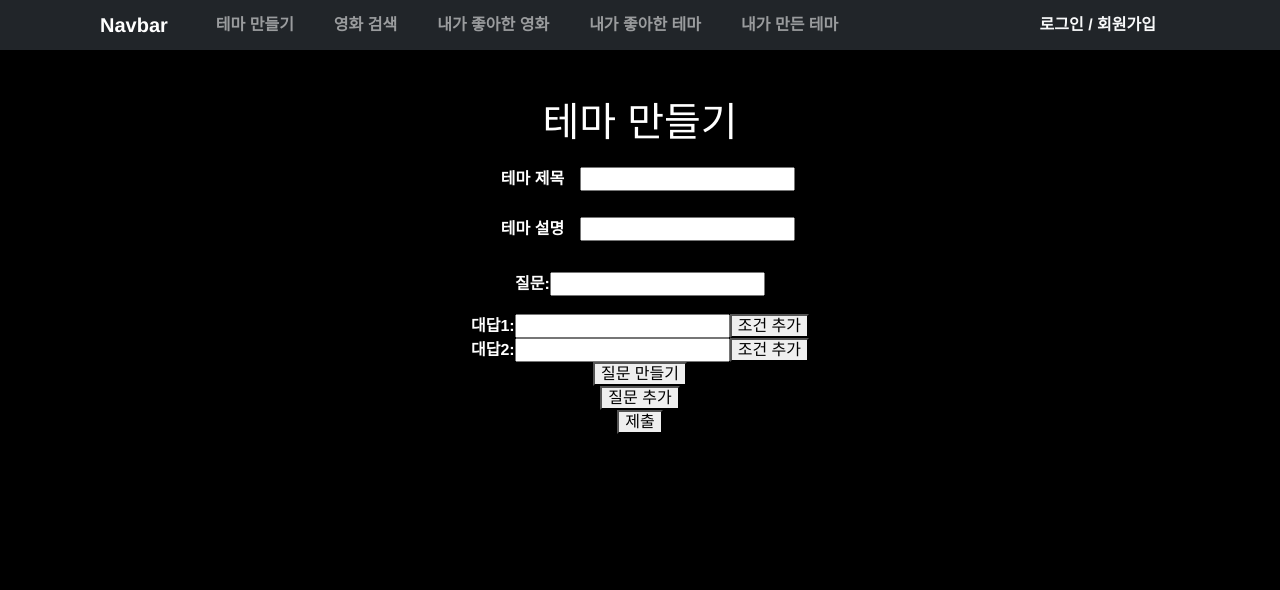
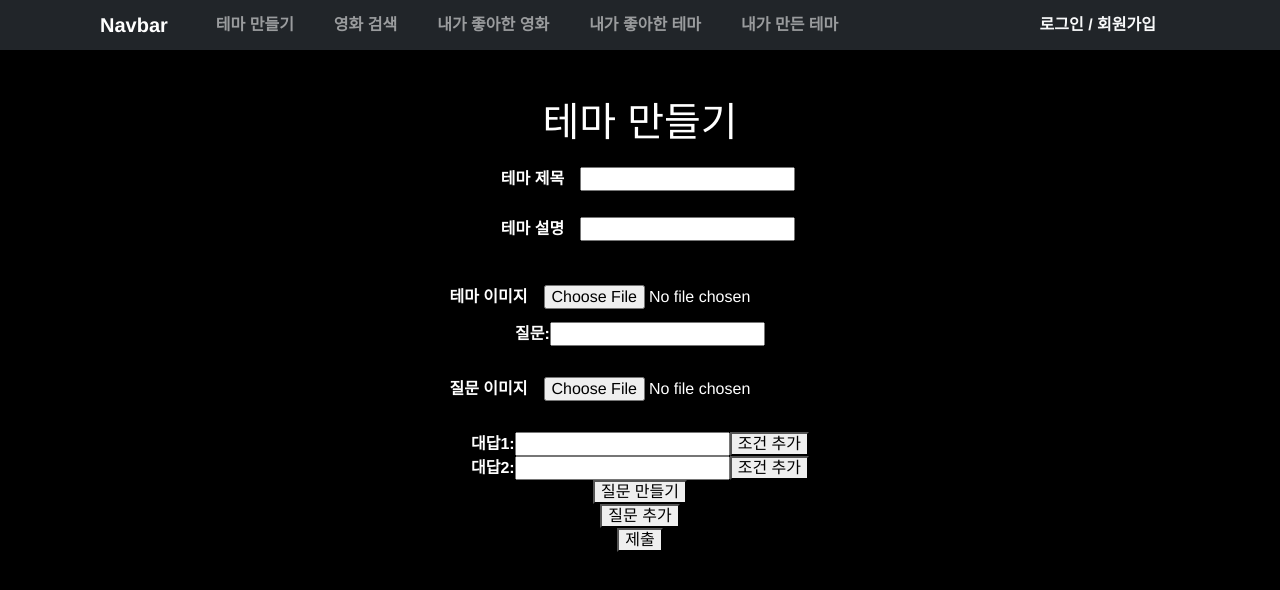
Before and after one commit to ChangJae-YOO/final_pjt_front, a Vue app in the folder fianl_pjt_front/: page /theme-form in a window 1280 px wide. Both pictures are taken after a click on the button "질문 추가". Shown: the top 590 px of the page. Built offline with nearby package versions, Linux system fonts and the light colour scheme.

Commit message:
feat: 이미지 기능 구현

```diff
--- a/fianl_pjt_front/src/components/CardTheme.vue
+++ b/fianl_pjt_front/src/components/CardTheme.vue
@@ -8,7 +8,7 @@
     </h5>
     <div class="poster-container" @click="goToDetail" >
       <div class="image-wrapper">
-        <img src="" class="card-img-top" alt="포스터 이미지">
+        <img :src="url + theme.image" class="card-img-top" alt="포스터 이미지">
       </div>
       <div class="card-text-overlay">
         <p class="card-text">{{ theme.description }}</p>
@@ -31,6 +31,7 @@ export default {
     return {
       likeCount: this.theme.like_user.length,
       isLiked: false,
+      url: API_URL,
     }
   },
 
--- a/fianl_pjt_front/src/components/CreateQuestion.vue
+++ b/fianl_pjt_front/src/components/CreateQuestion.vue
@@ -4,6 +4,12 @@
       <div>
         <label for="question">질문: </label>
         <input type="text" id="question" v-model="question">
+      </div>
+      <br>
+
+      <div>
+        <label for="questionImage" class="m-3">질문 이미지</label>
+        <input type="file" accept="image/*" id="questionImgae" @change="fileUpload"/>
       </div>
       <br>
 
@@ -58,10 +64,14 @@ export default {
       answer2_items: [],
 
       isChecked: true,
+      imageFile: '',
     }
   },
 
   methods: {
+    fileUpload: function(file){
+      this.imageFile = file.target.files[0]
+    },
 
     eraseQustion(){
       this.isChecked = true
@@ -99,8 +109,8 @@ export default {
       this.isChecked = false
 
       let questionData = {
-
         question: this.question,
+        image: this.imageFile,
 
         queryDescription1: this.queryDescription1,
         queryData1: this.queryData1,
--- a/fianl_pjt_front/src/components/ThemeQuestion.vue
+++ b/fianl_pjt_front/src/components/ThemeQuestion.vue
@@ -1,6 +1,7 @@
 <template>
   <div>
     <p>질문 : {{Question.question}}</p>
+    <img :src="url + Question.image" alt="질문 이미지">
     <div v-for="query in Question.answerquery_set" :key="query.id">
       <p @click="queryToQuestion(query)"> 대답: {{ query.description }}</p>
     </div>
@@ -8,11 +9,18 @@
 </template>
 
 <script>
+const API_URL = 'http://127.0.0.1:8000'
 export default {
   name: 'ThemeQuestion',
 
   props: {
     Question: Object
+  },
+
+  data() {
+    return {
+      url: API_URL,
+    }
   },
 
   methods:{
--- a/fianl_pjt_front/src/views/ThemeFormView.vue
+++ b/fianl_pjt_front/src/views/ThemeFormView.vue
@@ -12,6 +12,11 @@
         <input type="themeDescription" id="themeDescription" v-model="themeDescription">
       </div>
       <br>
+
+      <div>
+        <label for="themeImage" class="m-3">테마 이미지</label>
+        <input type="file" accept="image/*" id="themeImgae" @change="fileUpload"/>
+      </div>
 
       <div v-for="item in questions" :key="item">
         <CreateQuestion @question-to-theme="getQuestion" v-if="item"/>
@@ -48,6 +53,8 @@ export default {
 
       questionLst: [],
       questions: [],
+
+      imageFile: '',
     }
   },
 
@@ -55,6 +62,10 @@ export default {
   },
 
   methods: {
+
+    fileUpload: function(file){
+      this.imageFile = file.target.files[0]
+    },
 
     getQuestion: function(questionData){
       this.questionLst.push(questionData)
@@ -71,13 +82,15 @@ export default {
 		},
 
     makeTheme: function(){
+      const frm = new FormData()
+      frm.append('title', this.themeTitle)
+      frm.append('description', this.themeDescription)
+      frm.append('image', this.imageFile)
+
       axios({
         url: `${API_URL}/themes/index/`,
         method: 'post',
-        data: {
-          title: this.themeTitle,
-          description: this.themeDescription,
-        },
+        data: frm,
         headers: {
           Authorization: `Token ${this.$store.state.user.token}`,
         }
@@ -86,13 +99,14 @@ export default {
         let themeId = res.data.id
 
         for (const question of this.questionLst){
+          const questionFrm = new FormData()
+          questionFrm.append('question', question.question)
+          questionFrm.append('image', question.image)
 
           axios({
           url: `${API_URL}/themes/detail/${themeId}/create_question/`,
           method: 'post',
-          data: {
-            question: question.question
-          },
+          data: questionFrm,
           })
           .then((res) => {
             let questionId = res.data.id
```
